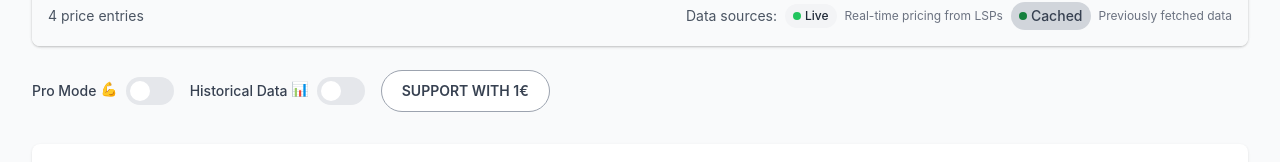
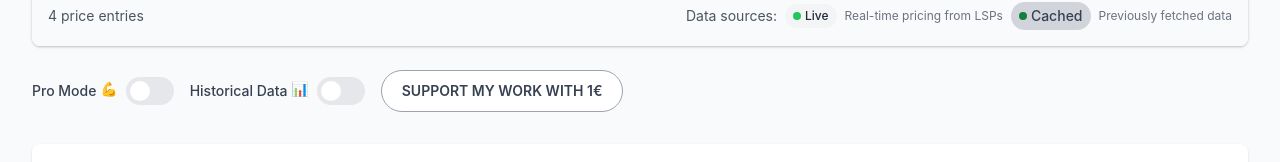
Before and after one commit to NodeDiver/alby-lsp-priceboard, a Next.js app: page / in a window 1280 px wide. Shown: the part 754-916 px from the top of the page. Built offline with nearby package versions, Linux system fonts and the light colour scheme; no server answers.

Commit message:
feat: update support button text to 'Support my work with 1€'

```diff
--- a/pages/index.tsx
+++ b/pages/index.tsx
@@ -588,7 +588,7 @@ export default function Home() {
                 }}
                 className="px-5 py-2.5 text-sm bg-white border border-gray-400 text-gray-700 rounded-full hover:bg-gray-50 transition-colors duration-200 flex items-center justify-center uppercase font-semibold"
               >
-                Support with 1€
+                Support my work with 1€
               </button>
             </div>
           </div>
```
